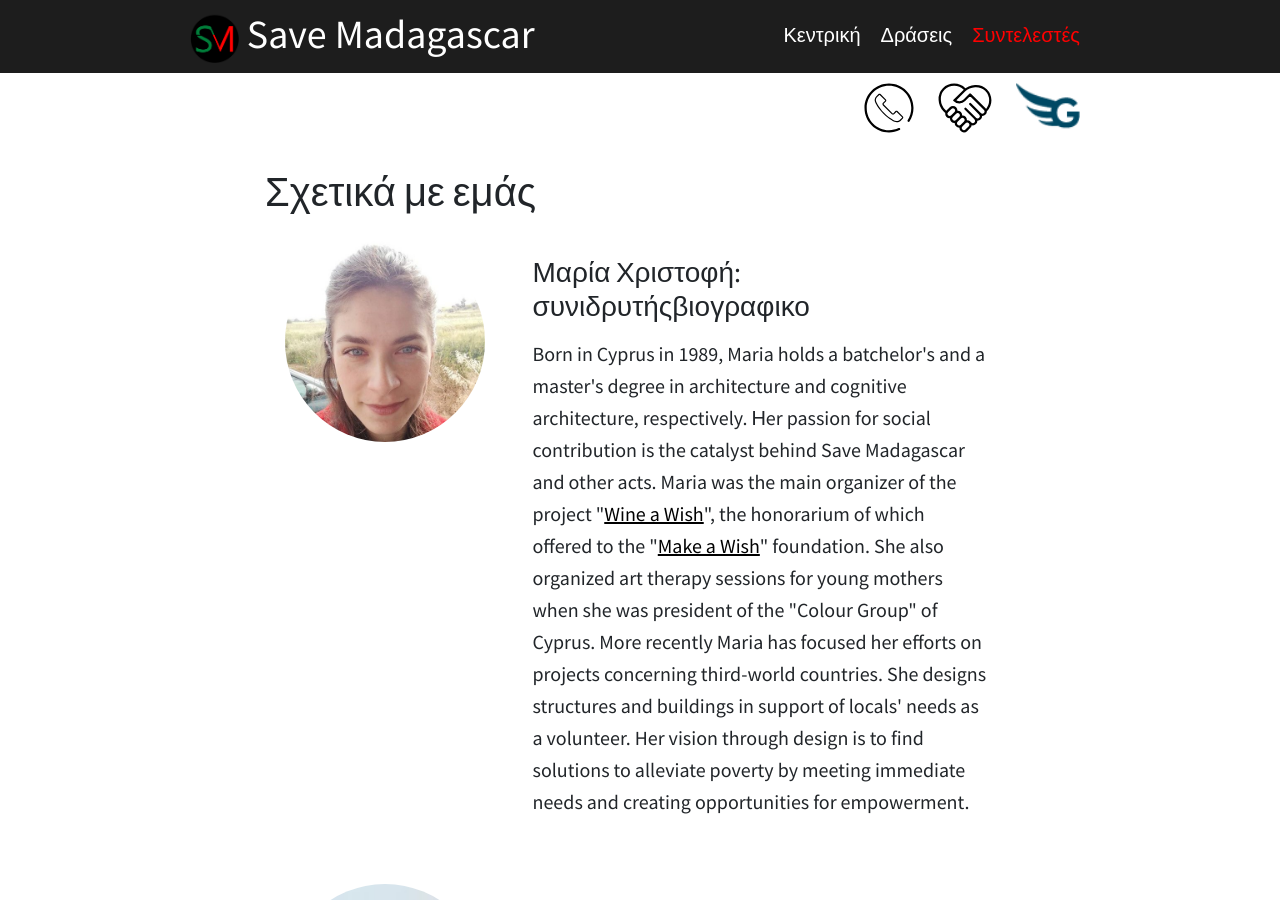
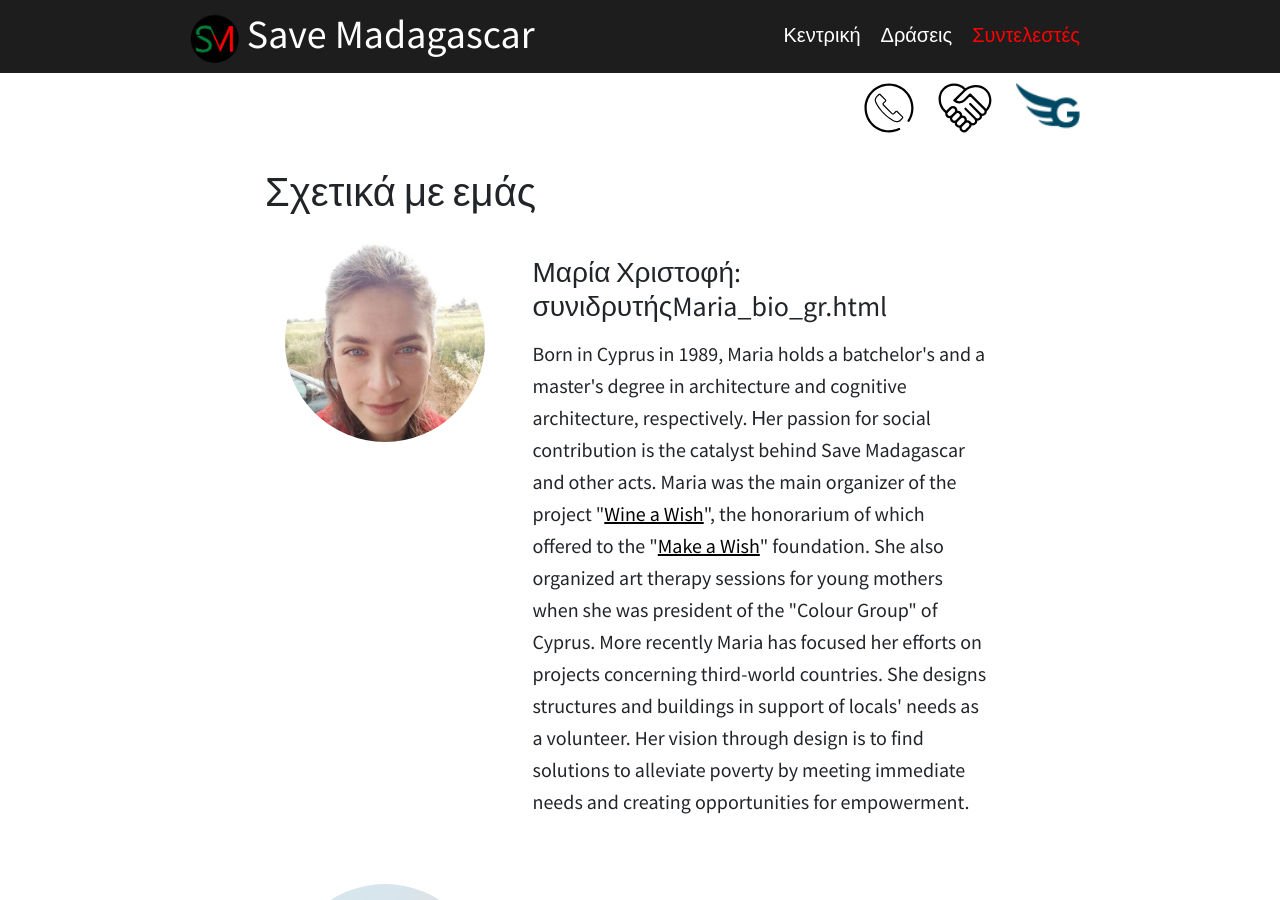
Before and after one commit to at07cm1/smadagascar_site, a Jekyll site: the page built from about_gr.html, in a window 1280 px wide and 900 px high. Built offline with Jekyll 4.4.1, drawn with Linux system fonts in a browser that asks for light colours.

Commit message:
dynamic description in greek about

```diff
--- a/_data/languagelinks.yml
+++ b/_data/languagelinks.yml
@@ -1,4 +1,4 @@
 en:
   MariaBio: "Maria Christofi: co-founder"
 gr:
-  MariaBio: "βιογραφικο"
+  MariaBio: "Maria_bio_gr.html"
```
